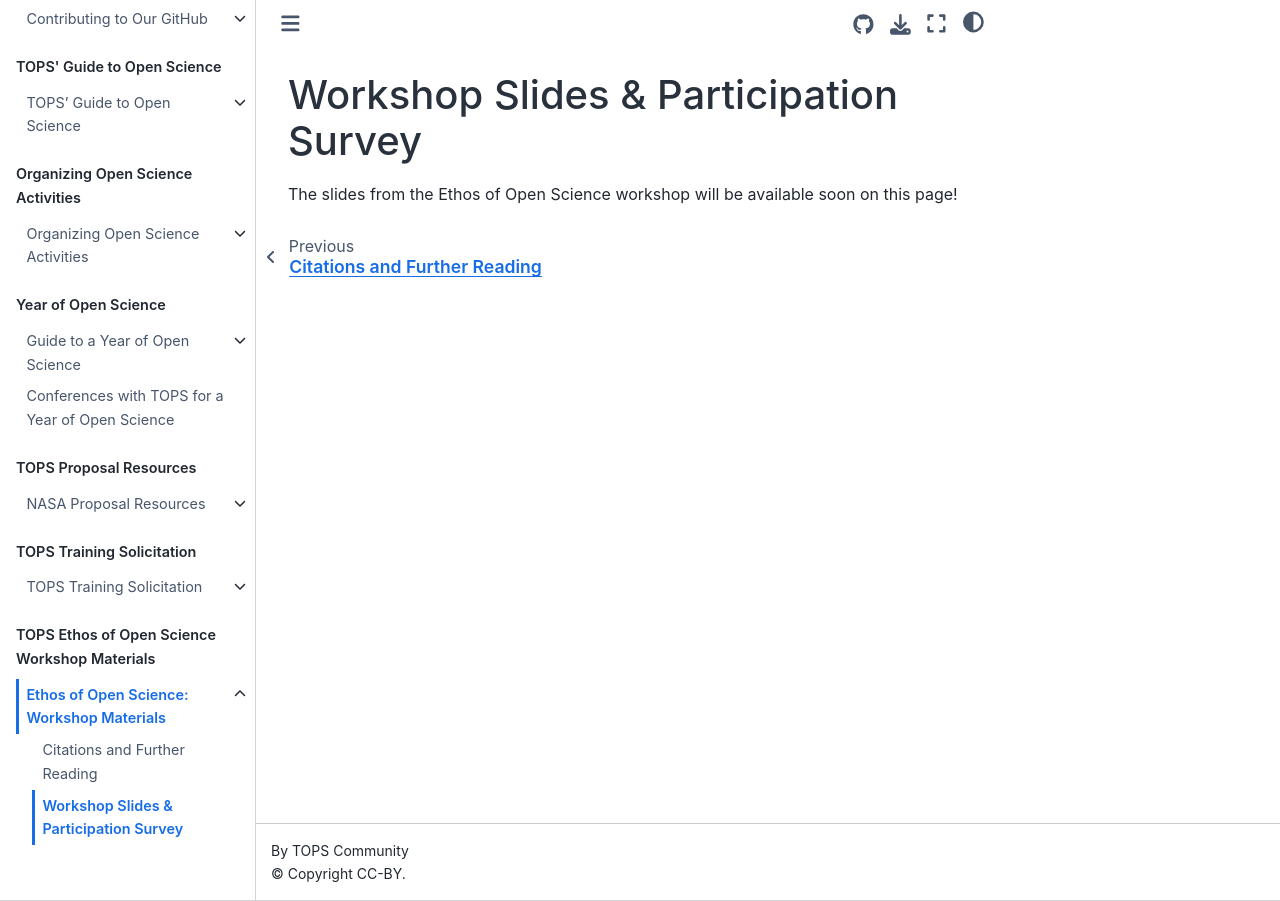
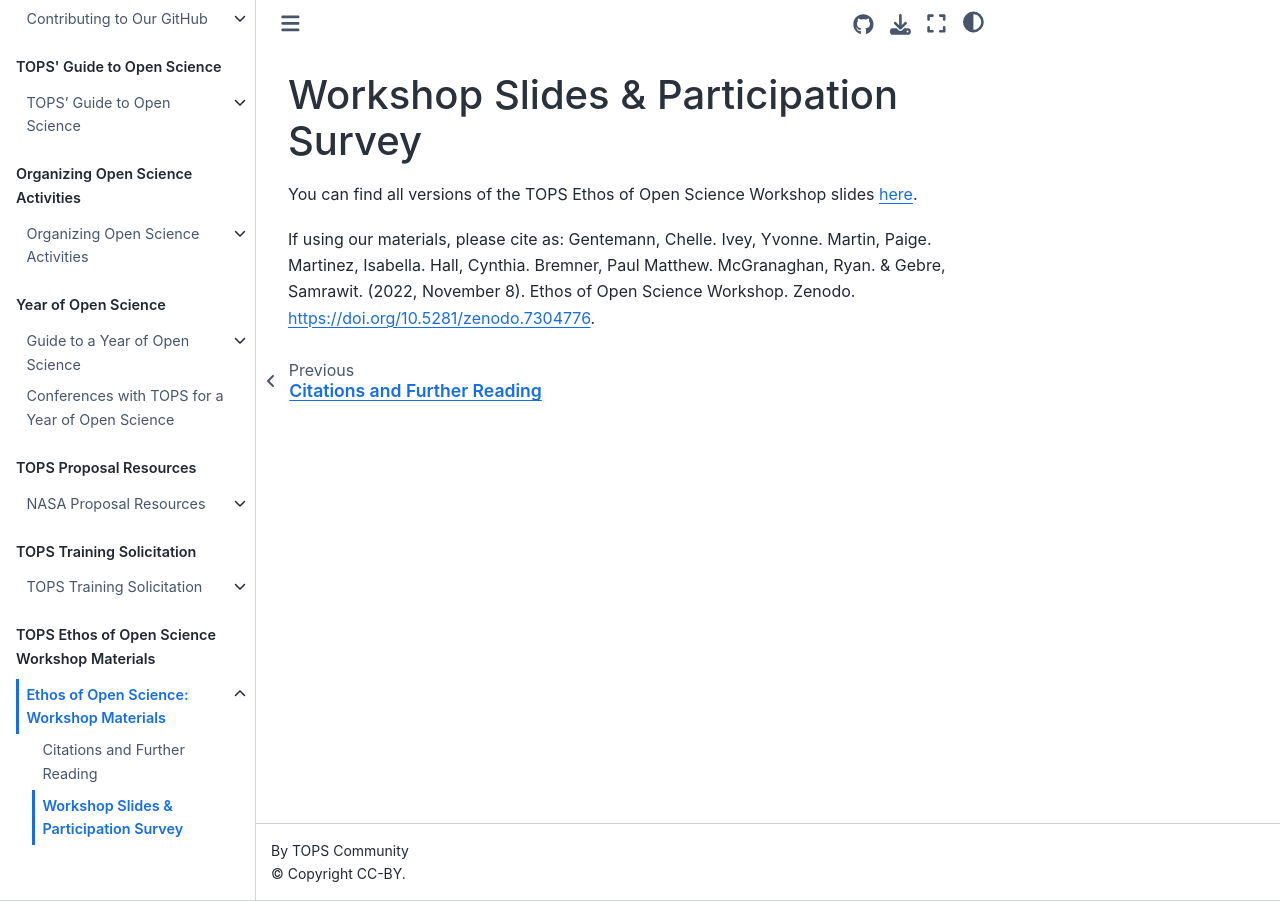
Before and after one commit to nasa/Transform-to-Open-Science-Book, a Jupyter Book: the page built from Ethos-of-OS-Workshop/workshop-links.md, in a window 1280 px wide. Built offline with Jupyter Book 1.0.4 settings and Sphinx 7.4.7 and the Sphinx Book theme 1.1.4, drawn with Linux system fonts in a browser that asks for light colours.

Commit message:
Update workshop-links.md
Added citation and workshop slides

```diff
--- a/Ethos-of-OS-Workshop/workshop-links.md
+++ b/Ethos-of-OS-Workshop/workshop-links.md
@@ -1,3 +1,6 @@
 # Workshop Slides & Participation Survey
 
-The slides from the Ethos of Open Science workshop will be available soon on this page!
+You can find all versions of the TOPS Ethos of Open Science Workshop slides [here](https://doi.org/10.5281/zenodo.7304776).
+
+If using our materials, please cite as:
+Gentemann, Chelle. Ivey, Yvonne. Martin, Paige. Martinez, Isabella. Hall, Cynthia. Bremner, Paul Matthew. McGranaghan, Ryan. & Gebre, Samrawit. (2022, November 8). Ethos of Open Science Workshop. Zenodo. [https://doi.org/10.5281/zenodo.7304776](https://doi.org/10.5281/zenodo.7304776).
```
